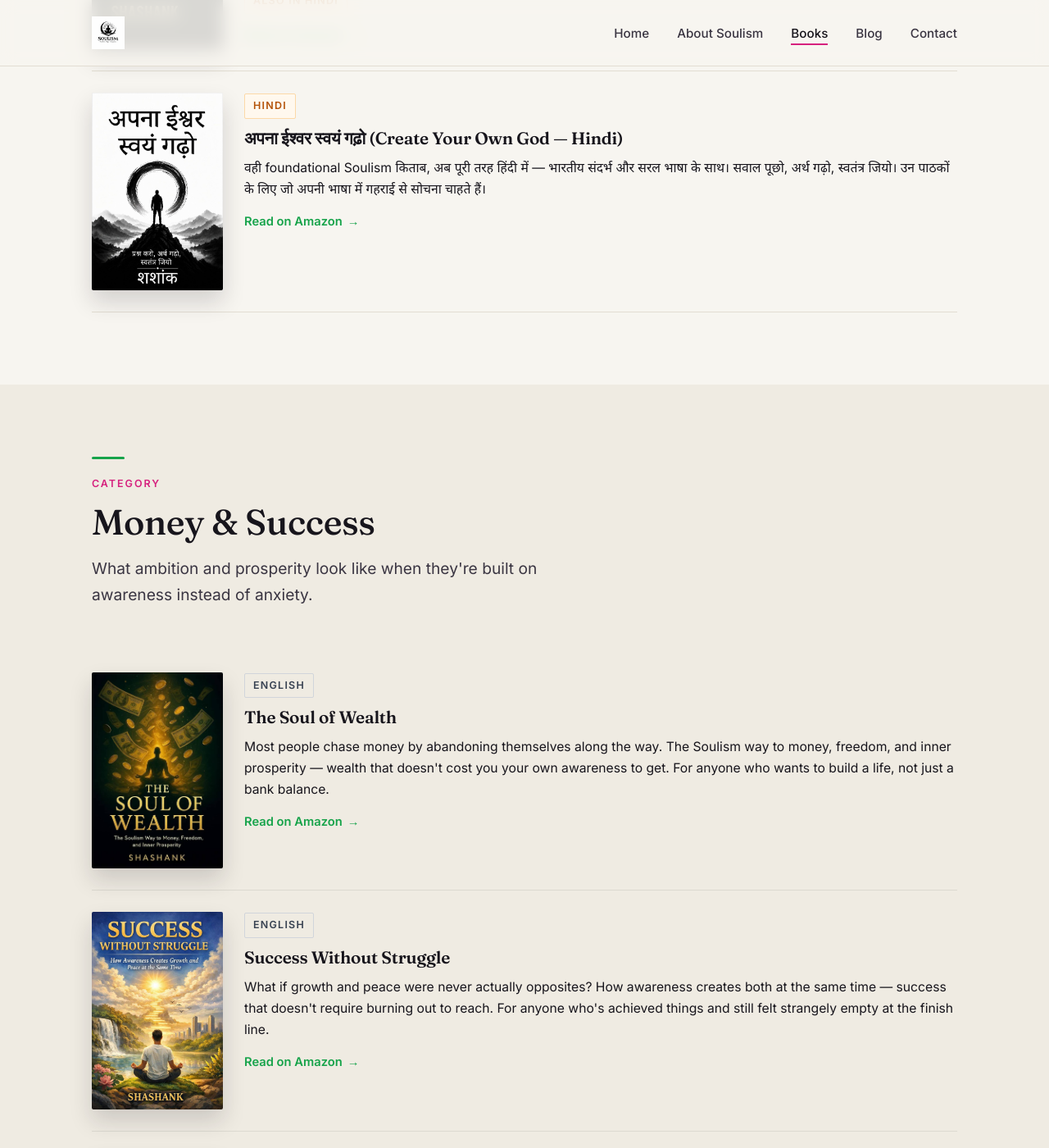
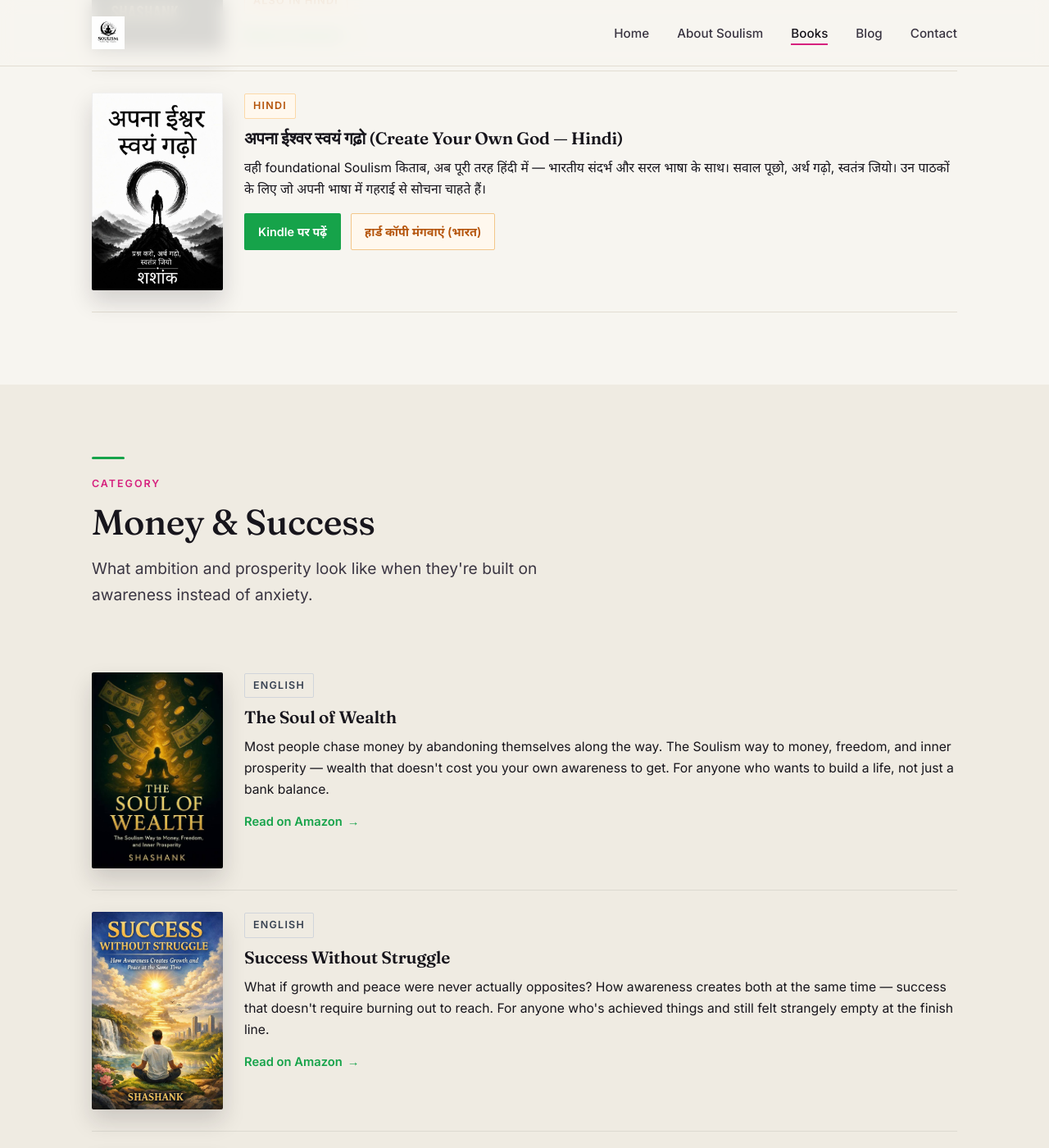
Before and after one commit to Soulismbooks/thesoulism-website, a Jekyll site: the page soulism-website/books.html, which Jekyll copies as it is, in a window 1280 px wide and 1400 px high, scrolled down 2603 px. Shown: the whole window at 82% size. Built offline with Jekyll 4.4.1, drawn with Linux system fonts in a browser that asks for light colours.

Commit message:
Update books.html

```diff
--- a/soulism-website/books.html
+++ b/soulism-website/books.html
@@ -141,6 +141,28 @@
 
   .category-mark { width: 40px; height: 3px; background: #16a34a; border-radius: 2px; margin-bottom: 14px; }
 
+  /* Dual-CTA card (Kindle + India hard copy) */
+  .book-card-dual { cursor: default; }
+  .book-card-dual .book-cover-wrap img.book-cover-img { transition: none; }
+  .book-dual-cta { display: flex; flex-wrap: wrap; gap: 12px; margin-top: 16px; }
+  .btn-mini {
+    display: inline-flex;
+    align-items: center;
+    gap: 6px;
+    padding: 10px 16px;
+    border-radius: 2px;
+    font-size: 0.9rem;
+    font-weight: 600;
+    text-decoration: none;
+    border: 1.5px solid transparent;
+    transition: transform .15s ease, box-shadow .15s ease;
+  }
+  .btn-mini:hover, .btn-mini:focus-visible { transform: translateY(-2px); }
+  .btn-mini-kindle { background: #16a34a; color: #fff; }
+  .btn-mini-kindle:hover { box-shadow: 0 10px 20px rgba(22,163,74,.25); }
+  .btn-mini-hardcopy { background: #fff8ee; color: #b45309; border-color: #f3c78a; }
+  .btn-mini-hardcopy:hover { box-shadow: 0 10px 20px rgba(180,83,9,.15); }
+
   @media (max-width: 640px) {
     .book-featured { grid-template-columns: 1fr; text-align: left; }
     .book-featured .book-cover-wrap { max-width: 220px; }
@@ -246,7 +268,7 @@
       </div>
     </a>
 
-    <a href="https://amzn.to/4vHEDVY" target="_blank" rel="noopener" class="book-card">
+    <div class="book-card book-card-dual">
       <div class="book-cover-wrap">
         <img src="images/apna-ishwar-swayam-gadho.jpg" alt="Apna Ishwar Swayam Gadho Hindi book cover" class="book-cover-img" loading="lazy">
       </div>
@@ -254,9 +276,12 @@
         <span class="book-tag book-tag-hi">Hindi</span>
         <h3>अपना ईश्वर स्वयं गढ़ो (Create Your Own God — Hindi)</h3>
         <p>वही foundational Soulism किताब, अब पूरी तरह हिंदी में — भारतीय संदर्भ और सरल भाषा के साथ। सवाल पूछो, अर्थ गढ़ो, स्वतंत्र जियो। उन पाठकों के लिए जो अपनी भाषा में गहराई से सोचना चाहते हैं।</p>
-        <span class="book-cta">Read on Amazon</span>
+        <div class="book-dual-cta">
+          <a href="https://amzn.to/4vHEDVY" target="_blank" rel="noopener" class="btn-mini btn-mini-kindle">Kindle पर पढ़ें</a>
+          <a href="https://go.thesoulism.com/Book1" target="_blank" rel="noopener" class="btn-mini btn-mini-hardcopy">हार्ड कॉपी मंगवाएं (भारत)</a>
+        </div>
       </div>
-    </a>
+    </div>
   </div>
 </section>
 
```
